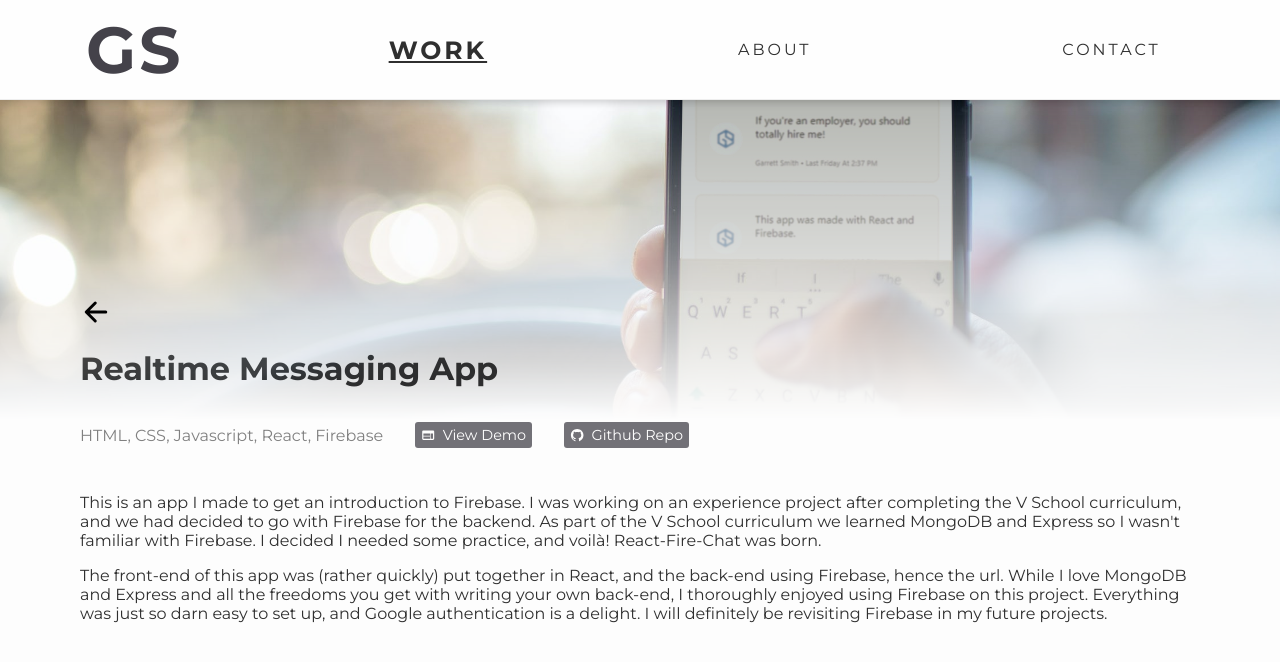
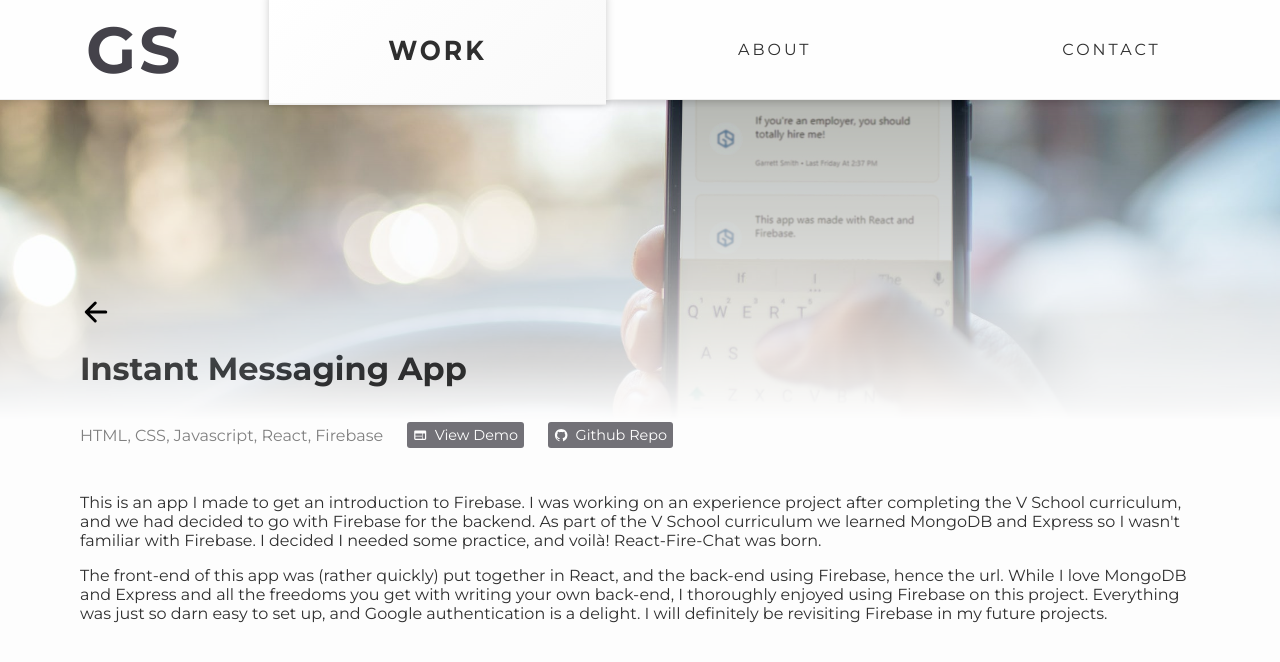
Before and after one commit to GarrettArhSmith/portfolio-old, a Next.js app: page /work/1 in a window 1280 px wide. Shown: the top 662 px of the page. Built offline with nearby package versions, Linux system fonts and the light colour scheme.

Commit message:
05/30/2021 - 2

```diff
--- a/components/Navbar.js
+++ b/components/Navbar.js
@@ -37,6 +37,7 @@ const NavLink = styled.a`
     width: 100vw;
     height: 100%;
     border-bottom: 1px solid #eee;
+    z-index: 10;
     &:hover {
         ${'' /* background-color: #f9f9f9; */}
     }
@@ -100,7 +101,11 @@ function Navbar(props) {
         fontSize: '25px',
         fontWeight: 700,
         // backgroundColor: "#f9f9f9",
-        textDecoration: "underline"
+        // backgroundColor: "white",
+        background: "linear-gradient(320deg, rgba(249,249,249,1) 0%, rgba(255,255,255,1) 100%)",
+        transform: 'scaleY(1.1)',
+        boxShadow: 'rgb(0 0 0 / 20%) 0px 0 8px 0px',
+        // textDecoration: "underline"
     }
 
     useEffect(() => {
--- a/data.js
+++ b/data.js
@@ -2,7 +2,7 @@
 export const projects = [
     {
         id: '1',
-        name: 'Realtime Messaging App',
+        name: 'Instant Messaging App',
         demo: 'https://react-fire-chat.surge.sh/',
         repo: 'https://github.com/GarrettArhSmith/react-fire-chat',
         tech: ['HTML', 'CSS', 'Javascript', 'React', 'Firebase'],
@@ -27,12 +27,16 @@ export const projects = [
         thumbnail: 'https://images.pexels.com/photos/590020/pexels-photo-590020.jpeg?auto=compress&cs=tinysrgb&dpr=3&h=750&w=1260',
         content: [
             {
-                tag: 'p',
-                text: `The Student Progress Visualizations project is an unfinished, evolving project. It started as an internal tool at V School, the bootcamp I graduated from and worked as a TA for. The project evolved so much, at least as far as planning, it took a while for it to get anywhere. There's still not much to it, but I have plans to build out a full-fledged dashboard. I started the project myself with Material UI and designed it for TAs to better track students' progress through the course and keep standup attendance. Later, I joined with some fellow TAs and students to restart and make a bigger tool to be used for many positions behind the scenes at V School. So I built out the dashboard in Material UI again, and later decided to scratch MUI and design it from scratch.`
+                tag: 'h5',
+                text: `Some Backstory...`
             },
             {
                 tag: 'p',
-                text: ``
+                text: `The Student Progress Visualizations project is an unfinished and evolving project. It started as an internal tool at V School, the bootcamp I graduated from and worked as a TA for. The project evolved so much, at least as far as planning, it took a while for it to get anywhere. There's still not much to it, but I have plans to build out a full-fledged dashboard. I started the project myself with Material UI and designed it for TAs to better track students' progress through the course and keep standup attendance. Later, I joined with some fellow TAs and students to restart and make a bigger tool to be used for many positions behind the scenes at V School. So I built out the dashboard in Material UI again, and later decided to scratch MUI and design it from scratch. Eventually, it was decided to cut the V School project short to allow TAs to focus more attention on student interactions.`
+            },
+            {
+                tag: 'p',
+                text: `The dashboard in it's current state has an app bar, a collapsible side drawer, and the main content area featuring some cards that will likely showcase some data/charts. Some basic JWT authentication is in place, with a separate auth page for sign in and sign up. When the user is logged in, the app bar features the user's initials in a clean little bubble that will open an options dropdown when clicked. It's unclear to me what, if anything, this project will become, but I enjoy working on it.`
             },
         ],
     },
--- a/pages/work/[projectId].js
+++ b/pages/work/[projectId].js
@@ -31,11 +31,11 @@ const Head = styled.div`
     display: grid;
     place-items: start;
     justify-content: left;
-    gap: 1rem;
+    ${'' /* gap: 0.5rem; */}
     @media (min-width: 768px) {
         display: flex;
         place-items: center;
-        gap: 2rem;
+        gap: 1.5rem;
     }
 `
 
@@ -55,6 +55,7 @@ const DemoBtn = styled.a`
     grid-template-columns: auto auto;
     place-items: center;
     font-size: 0.9em;
+    margin-top: 0.5rem;
     &:hover {
         filter: opacity(100%);
         cursor: pointer;
@@ -62,6 +63,9 @@ const DemoBtn = styled.a`
     }
     &:active {
         transform: scale(1);
+    }
+    @media (min-width: 768px) {
+        margin-top: 0;
     }
 `
 
```
